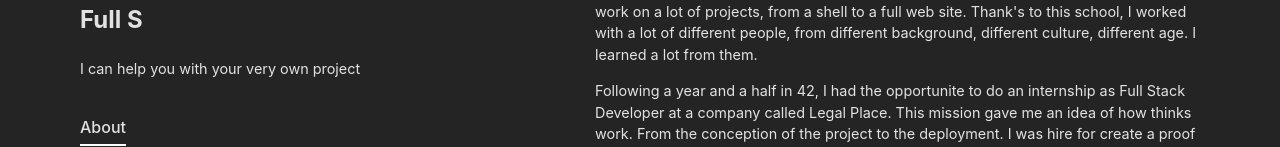
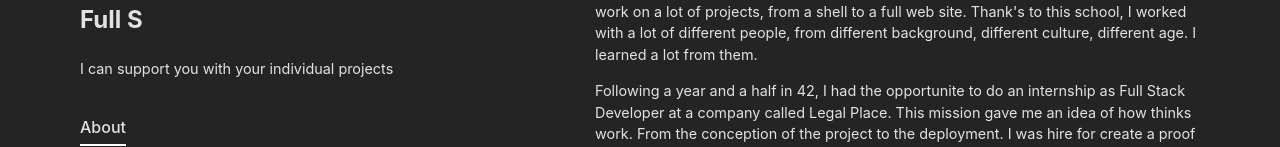
Before and after one commit to AlanBoulesteix/portfolio, a React (Vite) app: page / in a window 1280 px wide. Shown: the part 180-327 px from the top of the page. Built offline with nearby package versions, Linux system fonts and the light colour scheme.

Commit message:
re write small hook

```diff
--- a/src/component/Presentation/Profile.tsx
+++ b/src/component/Presentation/Profile.tsx
@@ -1,7 +1,7 @@
 import { useState } from 'react';
 import './profile.styles.css';
 import Typewriter from '../Typewriter/Typewriter';
-import { ROLES } from '../../constant/roles';
+import { ROLES, SMALL_HOOK } from '../../constant/roles';
 
 export function Profile() {
   const [index, setIndex] = useState(0);
@@ -14,7 +14,7 @@ export function Profile() {
         setSelectedWordIndex={setIndex}
         maxWordsLen={ROLES.length}
       />
-      <p>I can help you with your very own project</p>
+      <p>{SMALL_HOOK}</p>
     </div>
   );
 }
--- a/src/constant/roles.ts
+++ b/src/constant/roles.ts
@@ -5,3 +5,5 @@ export const ROLES = [
   '42 Lover',
   'Software Engineer',
 ]
+
+export const SMALL_HOOK = "I can support you with your individual projects"
```
